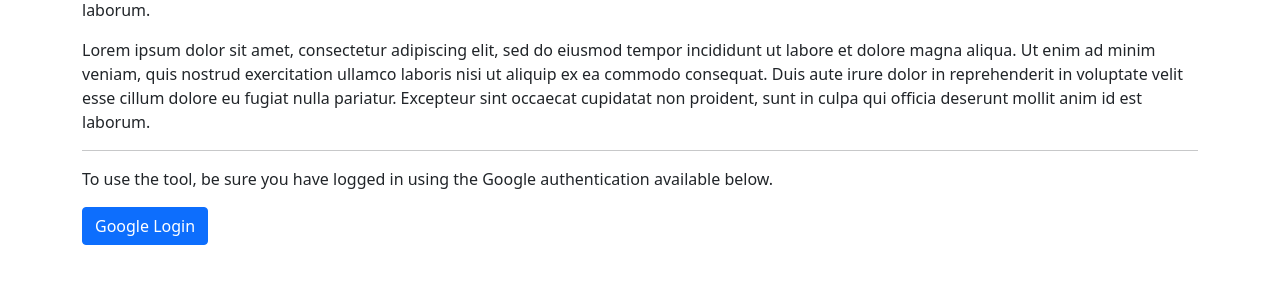
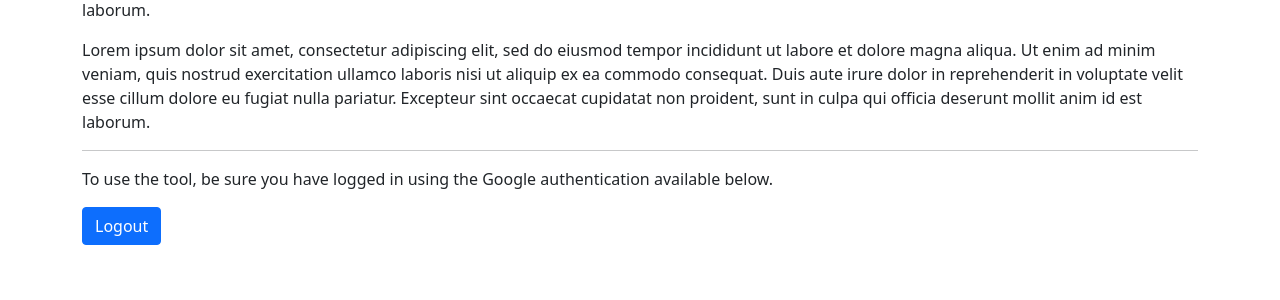
Before and after one commit to triple-crown-consulting/developer-salary-guide, a Flask app: page /about in a window 1280 px wide. Shown: the part 372-672 px from the top of the page. Run offline with Flask 2, Linux system fonts and the light colour scheme; the visitor is signed in with stand-in values (Sample User, id 1); parts of the project's set-up code (start-up, migrations or seed data) failed here and were passed over.

Commit message:
Working on frontend styling

```diff
--- a/templates/about.html
+++ b/templates/about.html
@@ -13,10 +13,12 @@
 
     <hr>
     <p>To use the tool, be sure you have logged in using the Google authentication available below.</p>
-    <a class="btn btn-primary" id="login-button" href="/login">Google Login</a>
-<script>
-if (current_user.is_authenticated) {
+{#    <a class="btn btn-primary" id="login-button" href="/login">Google Login</a>#}
 
-}
-</script>
+    {% if current_user.is_authenticated %}
+        <a class="btn btn-primary" href="/logout">Logout</a>
+{% else %}
+        <a class="btn btn-primary" href="/login">Google Login</a>
+{% endif %}
+
 {% endblock %}
```
